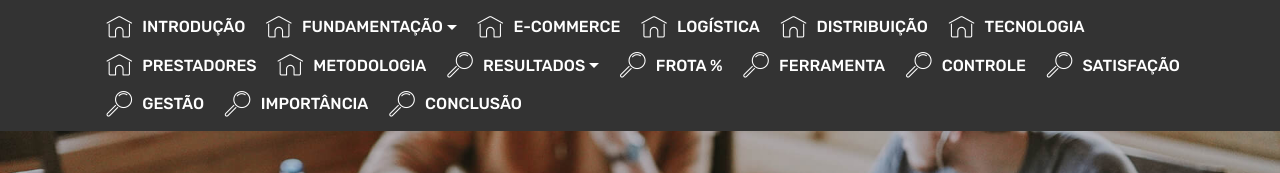
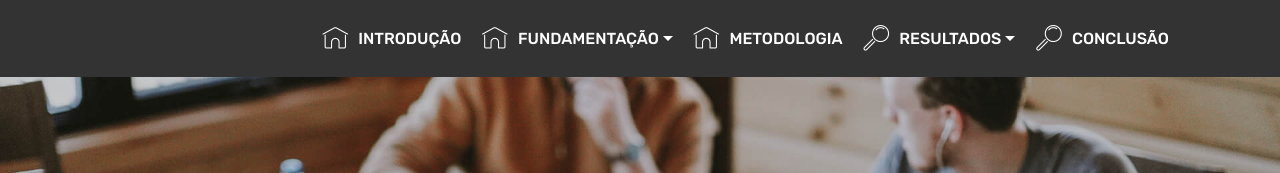
Before and after one commit to ricardobrandao4111/SENGI, a plain HTML site: page index.html in a window 1280 px wide. Shown: the top 173 px of the page. Drawn offline with Linux system fonts and the light colour scheme; files whose address does not match are found by name.

Commit message:
create github pages

```diff
--- a/index.html
+++ b/index.html
@@ -48,36 +48,15 @@
                     <a class="nav-link link text-white display-4" href="index.html#progress-bars1-7">
                         <span class="mbri-home mbr-iconfont mbr-iconfont-btn"></span>
                         INTRODUÇÃO</a>
-                </li><li class="nav-item dropdown open"><a class="nav-link link text-white dropdown-toggle display-4" href="index.html#progress-bars1-7" data-toggle="dropdown-submenu" aria-expanded="true">
+                </li><li class="nav-item dropdown"><a class="nav-link link text-white dropdown-toggle display-4" href="index.html#progress-bars1-7" data-toggle="dropdown-submenu" aria-expanded="false">
                         <span class="mbri-home mbr-iconfont mbr-iconfont-btn"></span>
                         FUNDAMENTAÇÃO</a><div class="dropdown-menu"><a class="text-white dropdown-item display-4" href="index.html#progress-bars1-7">FUNDAMENTAÇÃO &nbsp;E-COMMERCE</a><a class="text-white dropdown-item display-4" href="index.html#progress-bars1-7">FUNDAMENTAÇÃO &nbsp;LOGÍSTICA</a><a class="text-white dropdown-item display-4" href="index.html#progress-bars1-7">ESTRATÉGIAS DE &nbsp;DISTRIBUIÇÃO</a><a class="text-white dropdown-item display-4" href="index.html#progress-bars1-7">TECNOLOGIA DA &nbsp;INFORMAÇÃO</a><a class="text-white dropdown-item display-4" href="index.html#progress-bars1-7">PRESTADORAS DE &nbsp;SERVIÇOS</a></div></li><li class="nav-item"><a class="nav-link link text-white display-4" href="index.html#progress-bars1-7">
                         <span class="mbri-home mbr-iconfont mbr-iconfont-btn"></span>
-                        E-COMMERCE</a></li><li class="nav-item"><a class="nav-link link text-white display-4" href="index.html#progress-bars1-7">
-                        <span class="mbri-home mbr-iconfont mbr-iconfont-btn"></span>
-                        LOGÍSTICA</a></li><li class="nav-item"><a class="nav-link link text-white display-4" href="index.html#progress-bars1-7">
-                        <span class="mbri-home mbr-iconfont mbr-iconfont-btn"></span>
-                        DISTRIBUIÇÃO</a></li><li class="nav-item"><a class="nav-link link text-white display-4" href="index.html#progress-bars1-7">
-                        <span class="mbri-home mbr-iconfont mbr-iconfont-btn"></span>
-                        TECNOLOGIA</a></li><li class="nav-item"><a class="nav-link link text-white display-4" href="index.html#progress-bars1-7">
-                        <span class="mbri-home mbr-iconfont mbr-iconfont-btn"></span>
-                        PRESTADORES</a></li><li class="nav-item"><a class="nav-link link text-white display-4" href="index.html#progress-bars1-7">
-                        <span class="mbri-home mbr-iconfont mbr-iconfont-btn"></span>
                         METODOLOGIA</a></li><li class="nav-item dropdown">
-                    <a class="nav-link link text-white dropdown-toggle display-4" href="https://mobirise.com" data-toggle="dropdown-submenu">
+                    <a class="nav-link link text-white dropdown-toggle display-4" href="https://mobirise.com" data-toggle="dropdown-submenu" aria-expanded="false">
                         <span class="mbri-search mbr-iconfont mbr-iconfont-btn"></span>
-                        RESULTADOS</a><div class="dropdown-menu"><a class="text-white dropdown-item display-4" href="https://mobirise.com">FROTA x PORCENTAGEM</a><a class="text-white dropdown-item display-4" href="https://mobirise.com">FERRAMENTA PARA GERENCIAMENTO</a><a class="text-white dropdown-item display-4" href="https://mobirise.com">FROTA x PERCENTUAL</a><a class="text-white dropdown-item display-4" href="https://mobirise.com">FROTA x PERCENTUAL</a><a class="text-white dropdown-item display-4" href="https://mobirise.com">FROTA x PERCENTUAL</a></div>
+                        RESULTADOS</a><div class="dropdown-menu"><a class="text-white dropdown-item display-4" href="https://mobirise.com">FROTA x PORCENTAGEM</a><a class="text-white dropdown-item display-4" href="https://mobirise.com">FERRAMENTA PARA GERENCIAMENTO</a><a class="text-white dropdown-item display-4" href="https://mobirise.com">CONTROLE DE ENTREGAS</a><a class="text-white dropdown-item display-4" href="https://mobirise.com">SATISFAÇÃO DO CLIENTE</a><a class="text-white dropdown-item display-4" href="https://mobirise.com">GESTÃO LOGÍSTICA</a><a class="text-white dropdown-item display-4" href="https://mobirise.com">IMPORTÂNCIA DA TECNOLOGIA</a></div>
                 </li><li class="nav-item"><a class="nav-link link text-white display-4" href="https://mobirise.com">
-                        <span class="mbri-search mbr-iconfont mbr-iconfont-btn"></span>
-                        FROTA %</a></li><li class="nav-item"><a class="nav-link link text-white display-4" href="https://mobirise.com">
-                        <span class="mbri-search mbr-iconfont mbr-iconfont-btn"></span>
-                        FERRAMENTA</a></li><li class="nav-item"><a class="nav-link link text-white display-4" href="https://mobirise.com">
-                        <span class="mbri-search mbr-iconfont mbr-iconfont-btn"></span>
-                        CONTROLE</a></li><li class="nav-item"><a class="nav-link link text-white display-4" href="https://mobirise.com">
-                        <span class="mbri-search mbr-iconfont mbr-iconfont-btn"></span>SATISFAÇÃO</a></li><li class="nav-item"><a class="nav-link link text-white display-4" href="https://mobirise.com">
-                        <span class="mbri-search mbr-iconfont mbr-iconfont-btn"></span>
-                        GESTÃO</a></li><li class="nav-item"><a class="nav-link link text-white display-4" href="https://mobirise.com">
-                        <span class="mbri-search mbr-iconfont mbr-iconfont-btn"></span>
-                        IMPORTÂNCIA</a></li><li class="nav-item"><a class="nav-link link text-white display-4" href="https://mobirise.com">
                         <span class="mbri-search mbr-iconfont mbr-iconfont-btn"></span>
                         CONCLUSÃO</a></li><li class="nav-item"><a class="nav-link link text-white display-4" href="https://mobirise.com"></a></li></ul>
 
@@ -85,7 +64,7 @@
     </nav>
 </section>
 
-<section class="engine"><a href="https://mobirise.info/r">free bootstrap template</a></section><section class="cid-qTkA127IK8 mbr-fullscreen mbr-parallax-background" id="header2-1">
+<section class="engine"><a href="https://mobirise.info/h">create your own web page</a></section><section class="cid-qTkA127IK8 mbr-fullscreen mbr-parallax-background" id="header2-1">
 
 
 
```
Also changed, not shown: 1 other file.
